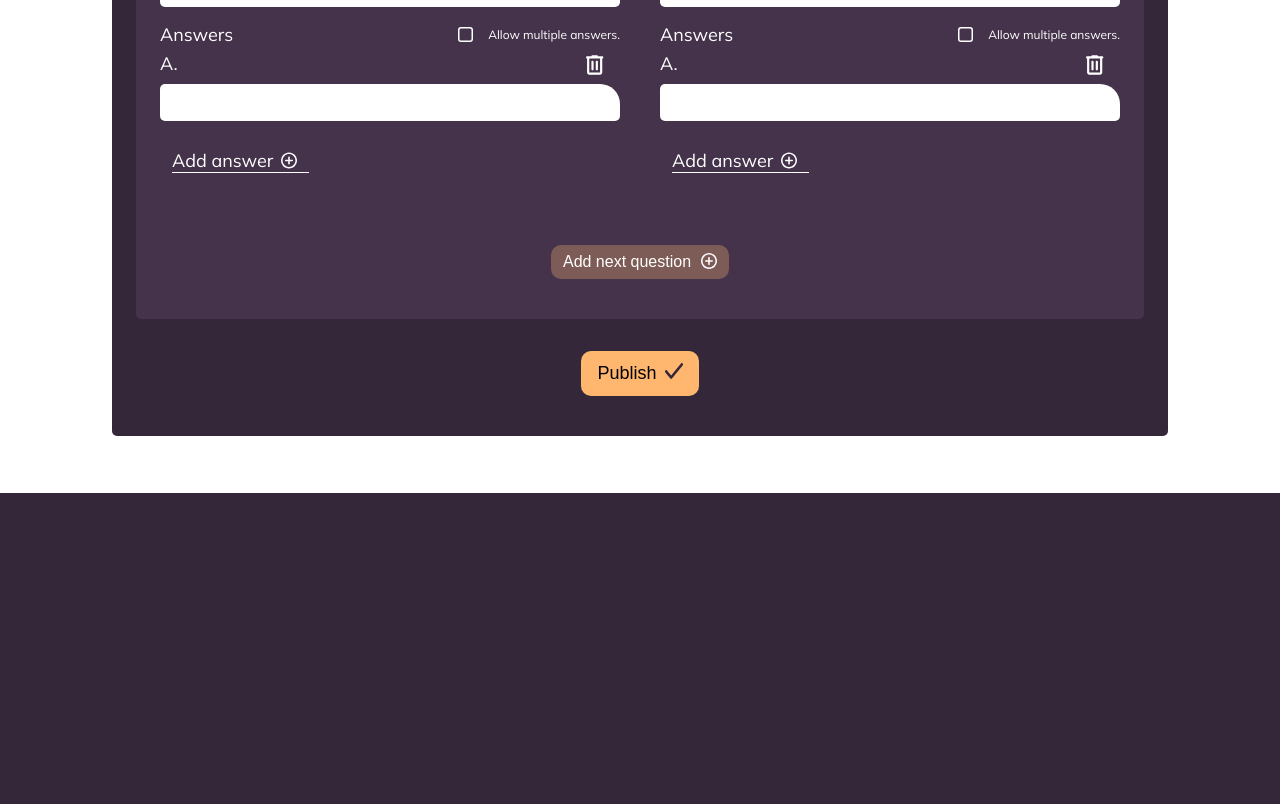
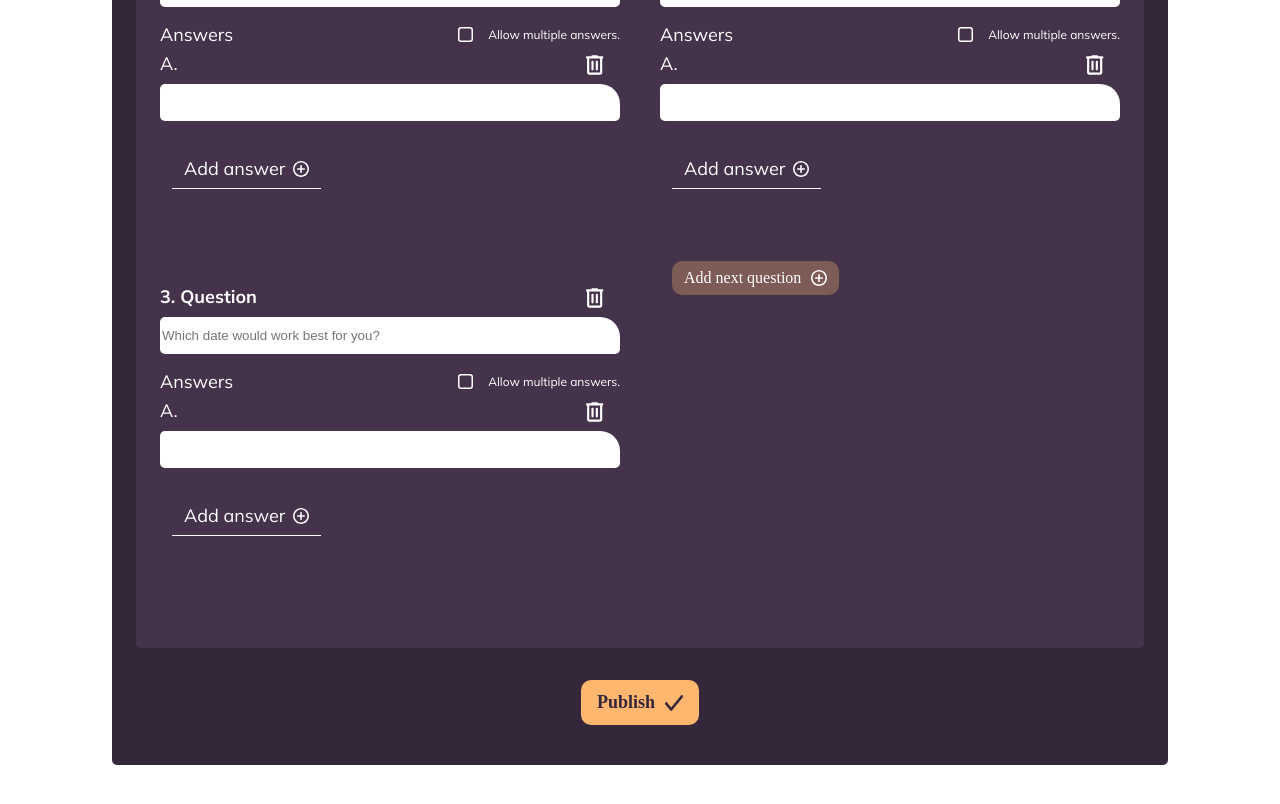
Before and after one commit to dfo81/PollApp, an Angular app: page /create in a window 1280 px wide. Shown: the part 650-1454 px from the top of the page. Before the commit the page ends 1143 px from the top, so only its background shows below. Built offline with nearby package versions, Linux system fonts and the light colour scheme; a web font is replaced by a local one.

Commit message:
css corrected

```diff
--- a/src/app/app.scss
+++ b/src/app/app.scss
@@ -3,7 +3,6 @@
   min-height: 100vh;
 }
 
-// helle Seiten (z. B. survey-view): weißer Hintergrund inkl. Header-Bereich
 :host(.light-page) {
   background-color: #fff;
 }
--- a/src/app/components/create-survey/create-survey.html
+++ b/src/app/components/create-survey/create-survey.html
@@ -74,8 +74,28 @@
           <img src="assets/icons/add_circle_white.svg" alt="" />
         </div>
       </div>
+      <div class="qna-box">
+        <div class="question input-title">
+          <span><b>3. Question</b></span>
+          <img src="assets/icons/delete.svg" alt="" />
+        </div>
+        <input type="text" placeholder="Which date would work best for you?" />
+        <div class="answer-title">
+          <span>Answers</span>
+          <div class="answers-checkbox">
+            <img src="assets/icons/checkbox_default_white.svg" alt="" />
+            <span>Allow multiple answers.</span>
+          </div>
+        </div>
+        <div class="answer"><span>A.</span><img src="assets/icons/delete.svg" alt="" /></div>
+        <input type="text" />
+        <div class="add-button">
+          <span>Add answer</span>
+          <img src="assets/icons/add_circle_white.svg" alt="" />
+        </div>
+      </div>
       <button class="add-question">Add next question <img src="assets/icons/add_circle_white.svg" alt="" /></button>
     </div>
-    <button class="publish">Publish <img src="assets/icons/check_checked_purple.svg" alt="" /></button>
+    <button class="publish btn-primary">Publish <img src="assets/icons/check_checked_purple.svg" alt="" /></button>
   </div>
 </main>
--- a/src/app/components/create-survey/create-survey.scss
+++ b/src/app/components/create-survey/create-survey.scss
@@ -1,3 +1,6 @@
+$button-soft: #ffb7704d;
+$button-soft-hover: #ffb77099;
+
 main {
   display: flex;
   flex-direction: column;
@@ -5,18 +8,14 @@ main {
   font-family: var(--font-body);
 }
 
-/* * {
-  outline: 1px solid red;
-} */
-
 .frame {
   display: flex;
   flex-direction: column;
   margin: 0 -16px 57px;
   padding: 40px 24px;
+  gap: 32px;
   background-color: var(--primary-purple);
   border-radius: 5px 100px 5px 5px;
-  gap: 32px;
 
   .header {
     display: flex;
@@ -30,8 +29,8 @@ main {
       h5 {
         display: flex;
         align-items: center;
+        margin-right: auto;
         padding: 3px 12px 3px 8px;
-        margin-right: auto;
         background-color: var(--secondary-orange);
         border-radius: 0 14px 0 0;
       }
@@ -46,57 +45,77 @@ main {
 
     .buttons {
       display: flex;
-      align-items: flex-start; // mobil: X oben ausgerichtet
+      align-items: flex-start;
 
-      // mobil nur das X, ab Desktop übernimmt der Cancel-Button
+      .exit,
+      .cancel {
+        border-radius: 10px;
+        cursor: pointer;
+
+        &:hover {
+          background-color: $button-soft-hover;
+        }
+      }
+
       .exit {
         display: block;
-        cursor: pointer;
       }
 
       .cancel {
         display: none;
-        align-items: center;
-        margin: 0;
-        background-color: #ffb7704d;
+        padding: 12px 16px;
+        background-color: $button-soft;
         color: #fff;
-        cursor: pointer;
       }
 
       @media (min-width: 1024px) {
-        align-items: flex-end; // Cancel unten in der Box
+        align-items: flex-end;
 
         .exit {
           display: none;
         }
 
         .cancel {
-          display: flex;
+          display: inline-flex;
         }
       }
     }
+  }
+
+  .publish {
+    margin: auto;
   }
 }
 
 .input-fields {
   display: flex;
   flex-direction: column;
+  padding: 40px 10px;
   background-color: #8e709929;
-  padding: 40px 10px;
   border-radius: 5px 80px 5px 5px;
   font-size: 18px;
-  color: white;
+  color: #fff;
+
+  .input-title,
+  .answer-title,
+  .answer {
+    display: flex;
+    justify-content: space-between;
+  }
+
+  input,
+  textarea {
+    border: none;
+    border-radius: 5px 20px 5px 5px;
+  }
 
   input {
+    height: 37px;
     margin-bottom: 10px;
-    height: 37px;
-    border-radius: 5px 20px 5px 5px;
-    border: none;
   }
 
-  .input-title {
-    display: flex;
-    justify-content: space-between;
+  textarea {
+    height: 108px;
   }
 
   img {
@@ -107,7 +126,6 @@ main {
   .description-frame {
     display: flex;
     flex-direction: column;
-    width: 100%;
     gap: 4px;
   }
 
@@ -117,31 +135,54 @@ main {
 
   .drop-down {
     display: flex;
-    color: white;
     gap: 12px;
     padding-bottom: 32px;
   }
 
-  textarea {
-    height: 108px;
-    border-radius: 5px 20px 5px 5px;
+  .qna-box {
+    display: flex;
+    flex-direction: column;
+    margin-top: 24px;
+    gap: 6px;
+
+    .answers-checkbox {
+      display: flex;
+      align-items: center;
+      font-size: 12px;
+
+      span {
+        flex-shrink: 0;
+      }
+    }
   }
 
-  button {
-  display: flex;
-  background-color: #FFB7704D;
-  border: none;
-  margin: auto;
-  padding: 8px 0 8px 12px;
-  gap: 10px;
-  border-radius: 10px;
-  color: white;
-  font-size: 16px;
-}
+  .add-button {
+    display: flex;
+    align-items: center;
+    gap: 8px;
+    margin: 12px auto 72px 12px;
+    padding: 8px 0 8px 12px;
+    border-bottom: 1px solid #fff;
+    cursor: pointer;
 
-  // Desktop: zwei Spalten. Die Auto-Platzierung des Grids verteilt die Kinder
-  // reihenweise – info-frame links, description rechts, danach Frage 1 links,
-  // Frage 2 rechts, Frage 3 wieder links usw. (jeweils mit ihren Answers).
+    &:hover {
+      background-color: #faf5fe33;
+    }
+  }
+
+  .add-question {
+    margin-left: 12px;
+    margin-right: auto;
+    padding: 8px 0 8px 12px;
+    background-color: $button-soft;
+    font-size: 16px;
+    color: #fff;
+
+    &:hover {
+      background-color: $button-soft-hover;
+    }
+  }
+
   @media (min-width: 1024px) {
     display: grid;
     grid-template-columns: 1fr 1fr;
@@ -154,54 +195,8 @@ main {
     }
 
     > .add-question {
-      grid-column: 1 / -1;
+      justify-self: start;
+      align-self: start;
     }
   }
 }
-
-.qna-box {
-  display: flex;
-  flex-direction: column;
-  margin-top: 24px;
-  gap: 6px;
-
-  .answer-title {
-    display: flex;
-    justify-content: space-between;
-    font-size: 18px;
-
-    .answers-checkbox {
-      display: flex;
-      font-size: 12px;
-      align-items: center;
-
-      span {
-        flex-shrink: 0;
-      }
-    }
-  }
-
-  .answer {
-    display: flex;
-    justify-content: space-between;
-  }
-}
-
-.add-button {
-  display: flex;
-  gap: 8px;
-  margin-bottom: 54px;
-  border-bottom: 1px solid white;
-  margin: 12px auto 72px 12px;
-}
-
-button {
-  display: flex;
-  background-color: var(--primary-orange);
-  margin: auto;
-  padding: 12px 16px;
-  border-radius: 10px;
-  gap: 8px;
-  font-size: 18px;
-  border: none;
-}
--- a/src/app/components/home/home.html
+++ b/src/app/components/home/home.html
@@ -27,7 +27,7 @@
       engage your audience, and turn feedback into action.
     </p>
   </div>
-  <button type="button" routerLink="/create">
+  <button class="btn-primary" type="button" routerLink="/create">
     New survey <img src="assets/icons/add_circle_purple.svg" alt="" />
   </button>
 </main>
--- a/src/app/components/home/home.scss
+++ b/src/app/components/home/home.scss
@@ -26,8 +26,8 @@ main {
     }
 
     .illustration {
-      position: relative; // Bezugsrahmen für die Badges
-      align-self: center; // Bild mittig, Rest linksbündig
+      position: relative;
+      align-self: center;
 
       picture img {
         display: block;
@@ -36,31 +36,20 @@ main {
       }
 
       .badge {
-        display: none; // Badges nur im Desktop-Layout
+        display: none;
       }
     }
 
     p {
-      font-family: mulish;
+      font-family: var(--font-body);
       font-size: 18px;
+      font-weight: 600;
       color: #fff;
-      font-weight: 600;
     }
   }
 
   button {
-    display: flex;
-    gap: 10px;
     align-self: center;
-    padding: 12px 16px;
-    font-family: var(--font-button);
-    font-size: 18px;
-    font-weight: 700;
-    background-color: var(--primary-orange);
-    color: var(--bg-primary);
-    border-radius: 10px;
-    border: none;
-    cursor: pointer;
   }
 }
 
@@ -74,7 +63,7 @@ main {
     row-gap: 24px;
 
     > div {
-      display: contents; // h1, Illustration, p werden direkte Grid-Items
+      display: contents;
     }
 
     h1 {
@@ -93,7 +82,6 @@ main {
     > div > .illustration {
       grid-column: 2;
       grid-row: 1 / 4;
-      align-self: center;
       justify-self: flex-end;
 
       picture img {
@@ -101,8 +89,6 @@ main {
         width: auto;
       }
 
-      // .badge trägt Position + Schwebe-Animation,
-      // das innere img die Skalierung – so kollidieren die transforms nicht
       .badge {
         display: block;
         position: absolute;
@@ -116,7 +102,6 @@ main {
         }
       }
 
-      // Positionen in % der Illustration, damit sie mitskalieren
       .badge--bubble {
         top: 8%;
         left: 15%;
@@ -141,13 +126,10 @@ main {
         width: 19%;
       }
 
-      // Maus über der Illustration: alle Badges wachsen um 10% …
       &:hover .badge img {
         transform: scale(1.1);
       }
 
-      // … und schweben. Zwei Kurven (a/b) im Wechsel, dazu unterschiedliche
-      // Laufzeiten – gleiche Dauer + Delay bliebe sonst dauerhaft im Gleichtakt.
       &:hover .badge--bubble {
         animation: badge-float-a 2.4s ease-in-out infinite;
       }
@@ -164,7 +146,6 @@ main {
         animation: badge-float-a 3.5s ease-in-out 0.3s infinite;
       }
 
-      // Maus direkt auf einem Badge: stärker hervorheben, Schweben stoppt
       .badge:hover {
         animation: none;
         z-index: 1;
@@ -179,18 +160,14 @@ main {
       grid-column: 1;
       grid-row: 3;
       align-self: start;
-      justify-self: start; // linksbündig statt zentriert
+      justify-self: start;
+      gap: 0;
       margin-top: 30px;
+      background-color: var(--secondary-orange);
       transition: background-color 0.2s ease-in-out;
-      background-color: var(--secondary-orange);
-
-      // Icon erst beim Hover sichtbar. Der gap wird auf 0 gesetzt und der
-      // Abstand stattdessen über margin-left am Icon geregelt – sonst bliebe
-      // beim eingeklappten Icon eine 10px-Lücke im Padding stehen.
-      gap: 0;
 
       img {
-        width: 0; // klappt zusammen, Button umschließt nur den Text
+        width: 0;
         margin-left: 0;
         opacity: 0;
         overflow: hidden;
@@ -206,7 +183,7 @@ main {
 
       &:hover img,
       &:focus-visible img {
-        width: 24px; // natürliche Größe von add_circle_purple.svg
+        width: 24px;
         margin-left: 10px;
         opacity: 1;
       }
@@ -214,7 +191,6 @@ main {
   }
 }
 
-// a: erst hoch, dann nach links – gegen den Uhrzeigersinn
 @keyframes badge-float-a {
   0%,
   100% {
@@ -228,7 +204,6 @@ main {
   }
 }
 
-// b: gespiegelt – erst nach rechts/runter, dann hoch
 @keyframes badge-float-b {
   0%,
   100% {
--- a/src/app/components/published-survey/published-survey.html
+++ b/src/app/components/published-survey/published-survey.html
@@ -62,7 +62,7 @@
 
       <div class="question-component">platzhalter</div>
 
-      <button>Complete <img src="assets/icons/check_checked_purple.svg" alt=""></button>
+      <button class="btn-primary">Complete <img src="assets/icons/check_checked_purple.svg" alt=""></button>
     </div>
   </div>
 </section>
--- a/src/app/components/survey-view/survey-view.scss
+++ b/src/app/components/survey-view/survey-view.scss
@@ -3,7 +3,7 @@ main {
   flex-direction: column;
   gap: 54px;
 
-  @media (min-width: 1024px){
+  @media (min-width: 1024px) {
     flex-direction: row;
   }
 }
--- a/src/styles.scss
+++ b/src/styles.scss
@@ -9,7 +9,7 @@
 @font-face {
     font-family: mulish;
     src: url('/assets/fonts/Mulish/Mulish-VariableFont_wght.ttf') format('truetype');
-    font-weight: 300 900;   // variable Font: gesamter Gewichts-Bereich
+    font-weight: 300 900;
     font-style: normal;
     font-display: swap;
 }
@@ -17,14 +17,44 @@
 @font-face {
     font-family: nokora;
     src: url('/assets/fonts/Nokora/Nokora-VariableFont_wght.ttf') format('truetype');
-    font-weight: 300 900;   // variable Font: gesamter Gewichts-Bereich
+    font-weight: 300 900;
     font-style: normal;
     font-display: swap;
+}
+
+:root {
+    --bg-primary: #35273a;
+    --bg-secondary: #8e70991a;
+    --primary-orange: #ffb770;
+    --secondary-orange: #ffcfa1;
+    --primary-purple: var(--bg-primary);
+    --secondary-purple: #221227;
+    --font-heading: nerko_one;
+    --font-body: mulish;
+    --font-button: nokora;
+    --content-padding-inline: 16px;
+    --content-gap: 16px;
+}
+
+@media (min-width: 768px) {
+    :root {
+        --content-padding-inline: 48px;
+        --content-gap: 32px;
+    }
+}
+
+@media (min-width: 1200px) {
+    :root {
+        --content-padding-inline: 128px;
+    }
 }
 
 * {
     margin: 0;
     box-sizing: border-box;
+}
+
+html {
     scroll-behavior: smooth;
 }
 
@@ -39,8 +69,6 @@ body {
     background-color: var(--bg-primary);
 }
 
-// globale Kontentbegrenzung: Inhalt max. 1440px breit und zentriert,
-// seitlicher Abstand kommt aus --content-padding-inline (wie im Header)
 main {
     width: 100%;
     max-width: 1440px;
@@ -48,31 +76,24 @@ main {
     padding-inline: var(--content-padding-inline);
 }
 
-:root {
-    --bg-primary: #35273A;
-    --bg-secondary: #8E70991A;
-    --primary-orange: #FFB770;
-    --secondary-orange: #FFCFA1;
-    --primary-purple: #35273A;
-    --secondary-purple: #221227;
-    --font-heading: nerko_one;
-    --font-body: mulish;
-    --font-button: nokora;
-    --content-padding-inline: 16px; // seitlicher Abstand für Header und Content
-    --content-gap: 16px;
-    margin: 0;
+button {
+    display: inline-flex;
+    align-items: center;
+    gap: 10px;
+    border: none;
+    border-radius: 10px;
+    font-family: var(--font-button);
+    font-size: 18px;
+    cursor: pointer;
 }
 
-// seitlicher Abstand wächst stufenweise mit der Viewport-Breite mit
-@media (min-width: 768px) {
-    :root {
-        --content-padding-inline: 48px;
-        --content-gap: 32px;
+.btn-primary {
+    padding: 12px 16px;
+    background-color: var(--primary-orange);
+    color: var(--bg-primary);
+    font-weight: 700;
+
+    &:hover {
+        background-color: var(--secondary-orange);
     }
 }
-
-@media (min-width: 1200px) {
-    :root {
-        --content-padding-inline: 128px;
-    }
-}
```
Also changed, not shown: src/app/components/header/header.scss (+8 -13 lines), src/app/components/published-survey/published-survey.scss (+8 -23 lines), src/app/components/survey-results/survey-results.scss (+7 -12 lines), src/app/components/surveys/surveys.scss (+26 -25 lines).
